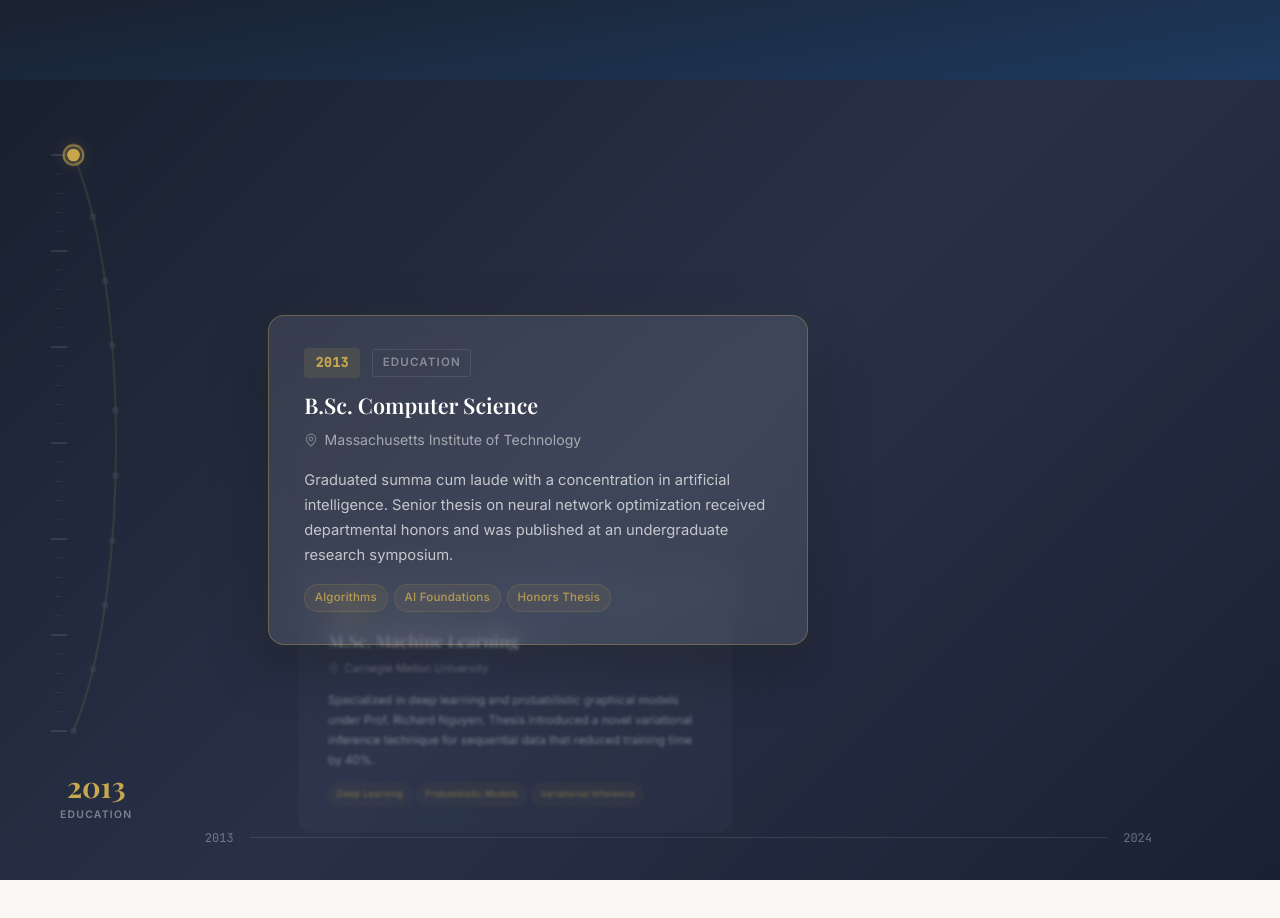
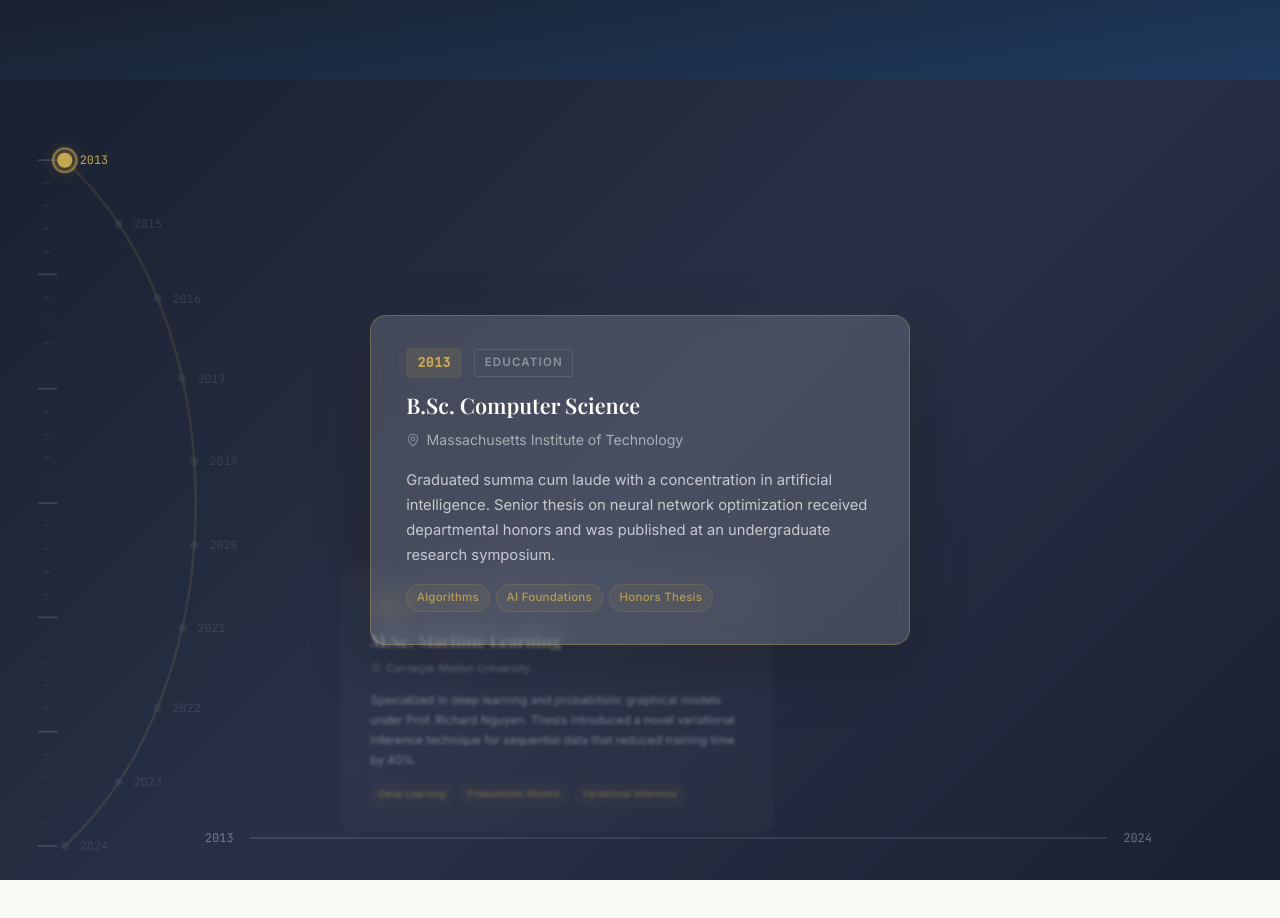
Before and after one commit to SunnyCloudYang/profile-demo, a React (Vite) app: page /background in a window 1280 px wide. Shown: the part 400-1318 px from the top of the page. Built offline with nearby package versions, Linux system fonts and the light colour scheme; a web font is replaced by a local one.

Commit message:
feat: improve timeline

```diff
--- a/src/pages/Background.css
+++ b/src/pages/Background.css
@@ -114,10 +114,10 @@
 /* ─── Arc Dial ──────────────────────────── */
 .arc-dial {
   position: absolute;
-  left: 4%;
+  left: 3%;
   top: 6%;
   bottom: 14%;
-  width: 90px;
+  width: 150px;
   z-index: 10;
   display: flex;
   flex-direction: column;
@@ -158,6 +158,16 @@
 .arc-marker {
   fill: #4a5568;
   transition: r 0.3s ease, opacity 0.3s ease, fill 0.3s ease;
+}
+
+/* Year labels on the arc */
+.arc-year-label {
+  font-family: var(--font-mono);
+  font-size: 11px;
+  fill: #8a9ab5;
+  opacity: 0.2;
+  transition: opacity 0.3s ease, fill 0.3s ease;
+  pointer-events: none;
 }
 
 /* Active indicator (glowing dot) */
@@ -202,7 +212,7 @@
 /* ─── Timeline Cards ────────────────────── */
 .timeline-cards-container {
   position: relative;
-  margin-left: 16%;
+  margin-left: 24%;
   width: 52%;
   height: 100%;
   display: flex;
@@ -223,11 +233,12 @@
   padding: 2rem 2.2rem;
   color: #fff;
   will-change: transform, opacity, filter;
+  transform-origin: left center;
   transition: background 0.4s ease, border-color 0.4s ease, box-shadow 0.4s ease;
 }
 
 .timeline-card.active {
-  background: rgba(255, 255, 255, 0.1);
+  background: rgba(200, 200, 200, 0.2);
   border-color: rgba(200, 168, 78, 0.35);
   box-shadow:
     0 20px 60px rgba(0, 0, 0, 0.25),
@@ -330,8 +341,21 @@
 
 .progress-track {
   flex: 1;
-  height: 1px;
+  height: 2px;
   background: rgba(255, 255, 255, 0.1);
+  border-radius: 1px;
+  position: relative;
+  overflow: hidden;
+}
+
+.progress-fill {
+  position: absolute;
+  inset: 0;
+  background: var(--color-accent);
+  border-radius: 1px;
+  transform-origin: left center;
+  transform: scaleX(0);
+  box-shadow: 0 0 6px rgba(200, 168, 78, 0.4);
 }
 
 /* ─── Projects Section ──────────────────── */
@@ -452,7 +476,7 @@
 @media (max-width: 1024px) {
   .arc-dial {
     left: 2%;
-    width: 70px;
+    width: 90px;
   }
 
   .timeline-cards-container {
@@ -482,6 +506,7 @@
 
   .timeline-card {
     padding: 1.5rem;
+    transform-origin: center;
   }
 
   .timeline-progress-bar {
--- a/src/pages/Background.jsx
+++ b/src/pages/Background.jsx
@@ -60,9 +60,11 @@
   const arcProgressRef = useRef(null)
   const indicatorRef = useRef(null)
   const markerRefs = useRef([])
+  const arcYearLabelRefs = useRef([])
   const bgRefs = useRef([])
   const yearLabelRef = useRef(null)
   const yearSubRef = useRef(null)
+  const progressFillRef = useRef(null)
 
   const setCardRef = useCallback((el, i) => {
     cardRefs.current[i] = el
@@ -70,6 +72,10 @@
 
   const setMarkerRef = useCallback((el, i) => {
     markerRefs.current[i] = el
+  }, [])
+
+  const setArcYearRef = useCallback((el, i) => {
+    arcYearLabelRefs.current[i] = el
   }, [])
 
   const setBgRef = useCallback((el, i) => {
@@ -82,7 +88,7 @@
       if (N === 0) return
 
       /* Arc geometry parameters */
-      const ARC_RADIUS = 800
+      const ARC_RADIUS = 1000
       const ANGLE_STEP = 0.24
       const CARD_SPACING = 220
       const vh = window.innerHeight
@@ -98,13 +104,18 @@
         arcProgress.style.strokeDashoffset = pathLength
       }
 
-      /* Position SVG markers along the arc path */
+      /* Position SVG markers and year labels along the arc path */
       if (arcTrack) {
         markerRefs.current.forEach((marker, i) => {
           if (!marker) return
           const t = N > 1 ? i / (N - 1) : 0
           const point = arcTrack.getPointAtLength(t * pathLength)
           gsap.set(marker, { attr: { cx: point.x, cy: point.y } })
+
+          const yearLabel = arcYearLabelRefs.current[i]
+          if (yearLabel) {
+            gsap.set(yearLabel, { attr: { x: point.x + 14, y: point.y + 4 } })
+          }
         })
       }
 
@@ -135,11 +146,13 @@
         end: () => `+=${(N + 1) * vh}px`,
         pin: true,
         anticipatePin: 1,
-        scrub: 0.6,
+        scrub: true,
         snap: {
           snapTo: 1 / (N - 1),
-          duration: { min: 0.2, max: 0.5 },
-          ease: 'power2.inOut',
+          duration: { min: 0.1, max: 0.3 },
+          delay: 0.01,
+          ease: 'power1.inOut',
+          inertia: false,
         },
         onUpdate: (self) => {
           const progress = self.progress
@@ -188,7 +201,7 @@
             })
           }
 
-          /* ── Update markers ── */
+          /* ── Update markers and year labels ── */
           markerRefs.current.forEach((marker, i) => {
             if (!marker) return
             const isActive = i === activeIdx
@@ -198,7 +211,20 @@
               opacity: isActive ? 1 : isPast ? 0.7 : 0.3,
               fill: isActive ? '#c8a84e' : isPast ? '#c8a84e' : '#4a5568',
             })
+
+            const yearLabel = arcYearLabelRefs.current[i]
+            if (yearLabel) {
+              gsap.set(yearLabel, {
+                opacity: isActive ? 1 : isPast ? 0.5 : 0.2,
+                fill: isActive ? '#c8a84e' : '#8a9ab5',
+              })
+            }
           })
+
+          /* ── Update bottom progress bar fill ── */
+          if (progressFillRef.current) {
+            gsap.set(progressFillRef.current, { scaleX: progress })
+          }
 
           /* ── Parallax backgrounds ── */
           bgRefs.current.forEach((bg, i) => {
@@ -240,7 +266,7 @@
 
         {/* ── Left: Arc Dial SVG ── */}
         <div className="arc-dial">
-          <svg viewBox="0 0 100 700" preserveAspectRatio="xMidYMid meet">
+          <svg viewBox="0 0 140 700" preserveAspectRatio="xMidYMid meet">
             {/* Scale markings */}
             {Array.from({ length: 31 }, (_, i) => {
               const y = 30 + (i / 30) * 640
@@ -261,7 +287,7 @@
             <path
               ref={arcTrackRef}
               className="arc-track"
-              d="M 25,30 C 88,180 88,520 25,670"
+              d="M 25,30 C 188,180 188,520 25,670"
               fill="none"
             />
 
@@ -269,7 +295,7 @@
             <path
               ref={arcProgressRef}
               className="arc-progress"
-              d="M 25,30 C 88,180 88,520 25,670"
+              d="M 25,30 C 188,180 188,520 25,670"
               fill="none"
             />
 
@@ -283,6 +309,20 @@
                 cy={30}
                 r={4}
               />
+            ))}
+
+            {/* Year labels beside markers */}
+            {timelineEvents.map((event, i) => (
+              <text
+                key={`year-${i}`}
+                ref={(el) => setArcYearRef(el, i)}
+                className="arc-year-label"
+                x={39}
+                y={34}
+                textAnchor="start"
+              >
+                {event.year}
+              </text>
             ))}
 
             {/* Glowing active indicator */}
@@ -344,7 +384,9 @@
         {/* ── Progress bar at bottom ── */}
         <div className="timeline-progress-bar">
           <span>{timelineEvents[0]?.year}</span>
-          <div className="progress-track" />
+          <div className="progress-track">
+            <div className="progress-fill" ref={progressFillRef} />
+          </div>
           <span>{timelineEvents[timelineEvents.length - 1]?.year}</span>
         </div>
       </div>
--- a/src/pages/Homepage.jsx
+++ b/src/pages/Homepage.jsx
@@ -1,4 +1,4 @@
-import { useRef } from 'react'
+import { useRef, useEffect } from 'react'
 import gsap from 'gsap'
 import { ScrollTrigger } from 'gsap/ScrollTrigger'
 import { useGSAP } from '@gsap/react'
@@ -41,6 +41,11 @@
 }
 
 const Homepage = () => {
+  useEffect(() => {
+    const id = setTimeout(() => ScrollTrigger.refresh(), 100)
+    return () => clearTimeout(id)
+  }, [])
+
   return (
     <div className="homepage">
       <HeroSection />
@@ -135,14 +140,16 @@
         y: 40,
         opacity: 0,
         duration: 0.8,
-        scrollTrigger: { trigger: '.about-text', start: 'top 85%' },
+        immediateRender: false,
+        scrollTrigger: { trigger: '.about-text', start: 'top 88%' },
       })
       gsap.from('.about-details .detail-item', {
         x: 30,
         opacity: 0,
         duration: 0.6,
         stagger: 0.1,
-        scrollTrigger: { trigger: '.about-details', start: 'top 85%' },
+        immediateRender: false,
+        scrollTrigger: { trigger: '.about-details', start: 'top 88%' },
       })
     },
     { scope: sectionRef }
@@ -196,7 +203,8 @@
         opacity: 0,
         duration: 0.6,
         stagger: 0.1,
-        scrollTrigger: { trigger: '.interests-grid', start: 'top 82%' },
+        immediateRender: false,
+        scrollTrigger: { trigger: '.interests-grid', start: 'top 88%' },
       })
     },
     { scope: sectionRef }
@@ -237,7 +245,8 @@
         opacity: 0,
         duration: 0.6,
         stagger: 0.12,
-        scrollTrigger: { trigger: '.achievements-list', start: 'top 80%' },
+        immediateRender: false,
+        scrollTrigger: { trigger: '.achievements-list', start: 'top 88%' },
       })
     },
     { scope: sectionRef }
@@ -280,7 +289,8 @@
         opacity: 0,
         duration: 0.5,
         stagger: 0.1,
-        scrollTrigger: { trigger: '.news-list', start: 'top 85%' },
+        immediateRender: false,
+        scrollTrigger: { trigger: '.news-list', start: 'top 88%' },
       })
     },
     { scope: sectionRef }
```
